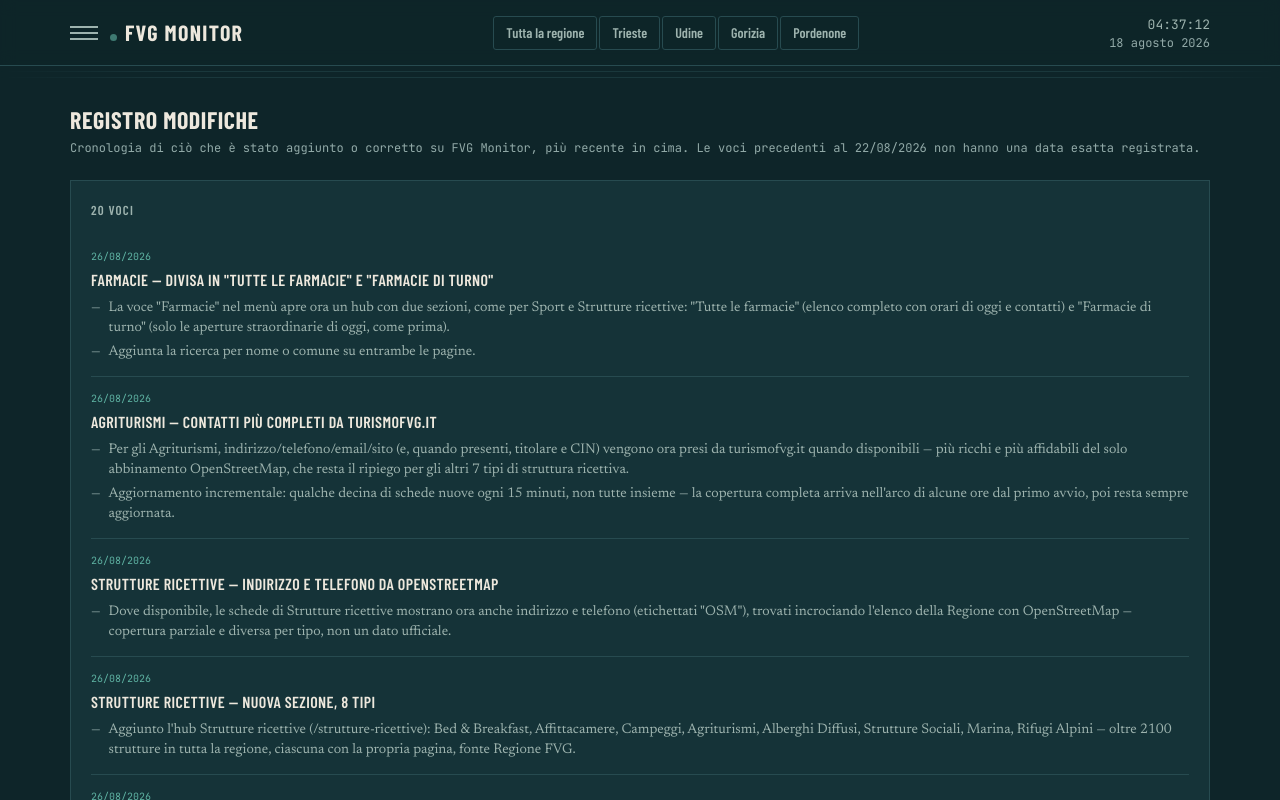
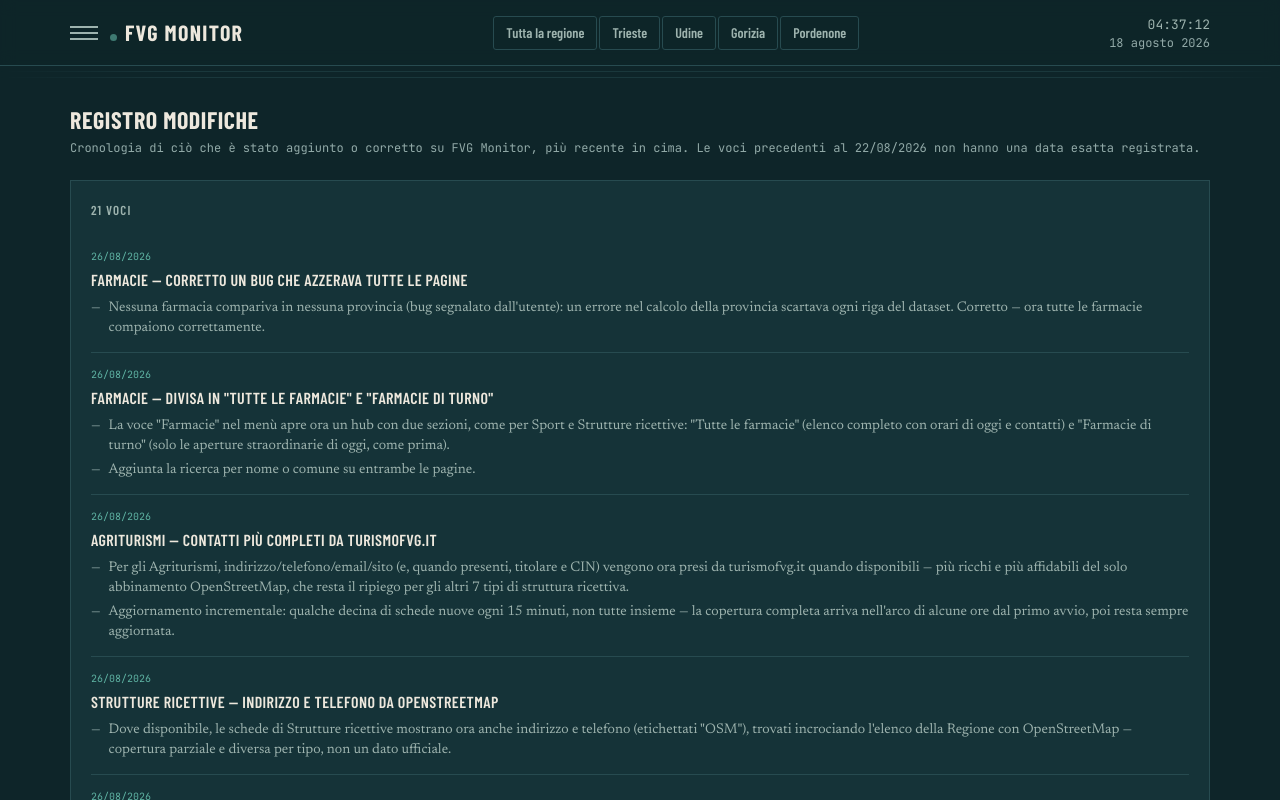
Before and after one commit to FVG-codex/FVG-Monitor, a Next.js app: page /changelog in a window 1280 px wide. Shown: the top 800 px of the page. Built offline with nearby package versions, Linux system fonts and the light colour scheme.

Commit message:
FIX farmacie

```diff
--- a/lib/changelog.ts
+++ b/lib/changelog.ts
@@ -20,6 +20,13 @@ export type VoceChangelog = {
 };
 
 export const CHANGELOG: VoceChangelog[] = [
+  {
+    data: "26/08/2026",
+    titolo: "Farmacie — corretto un bug che azzerava tutte le pagine",
+    dettagli: [
+      "Nessuna farmacia compariva in nessuna provincia (bug segnalato dall'utente): un errore nel calcolo della provincia scartava ogni riga del dataset. Corretto — ora tutte le farmacie compaiono correttamente.",
+    ],
+  },
   {
     data: "26/08/2026",
     titolo: "Farmacie — divisa in \"Tutte le farmacie\" e \"Farmacie di turno\"",
```
Also changed, not shown: scripts/ingest-light.mjs (+12 -1 lines), 2 other files (tests, documents, lock files or other folders).
